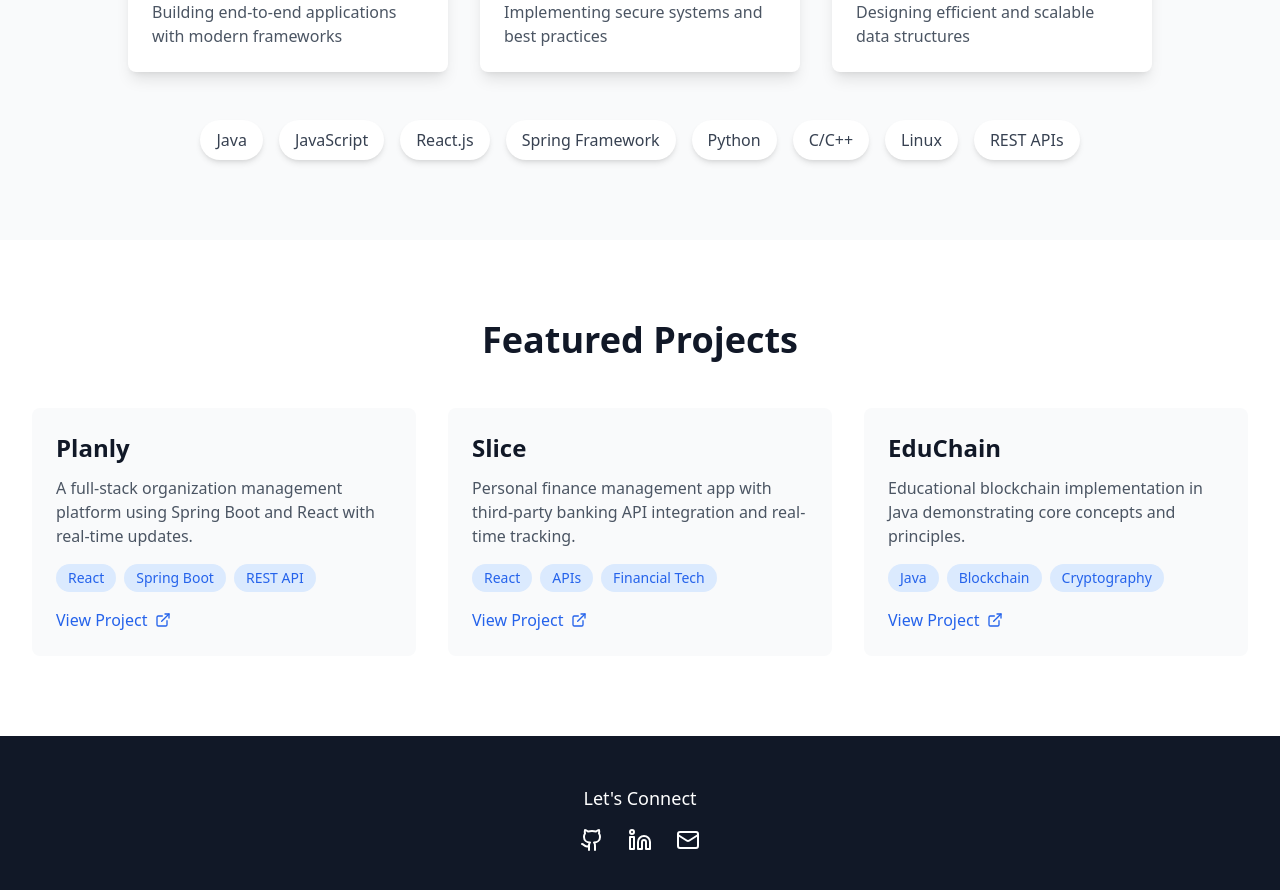
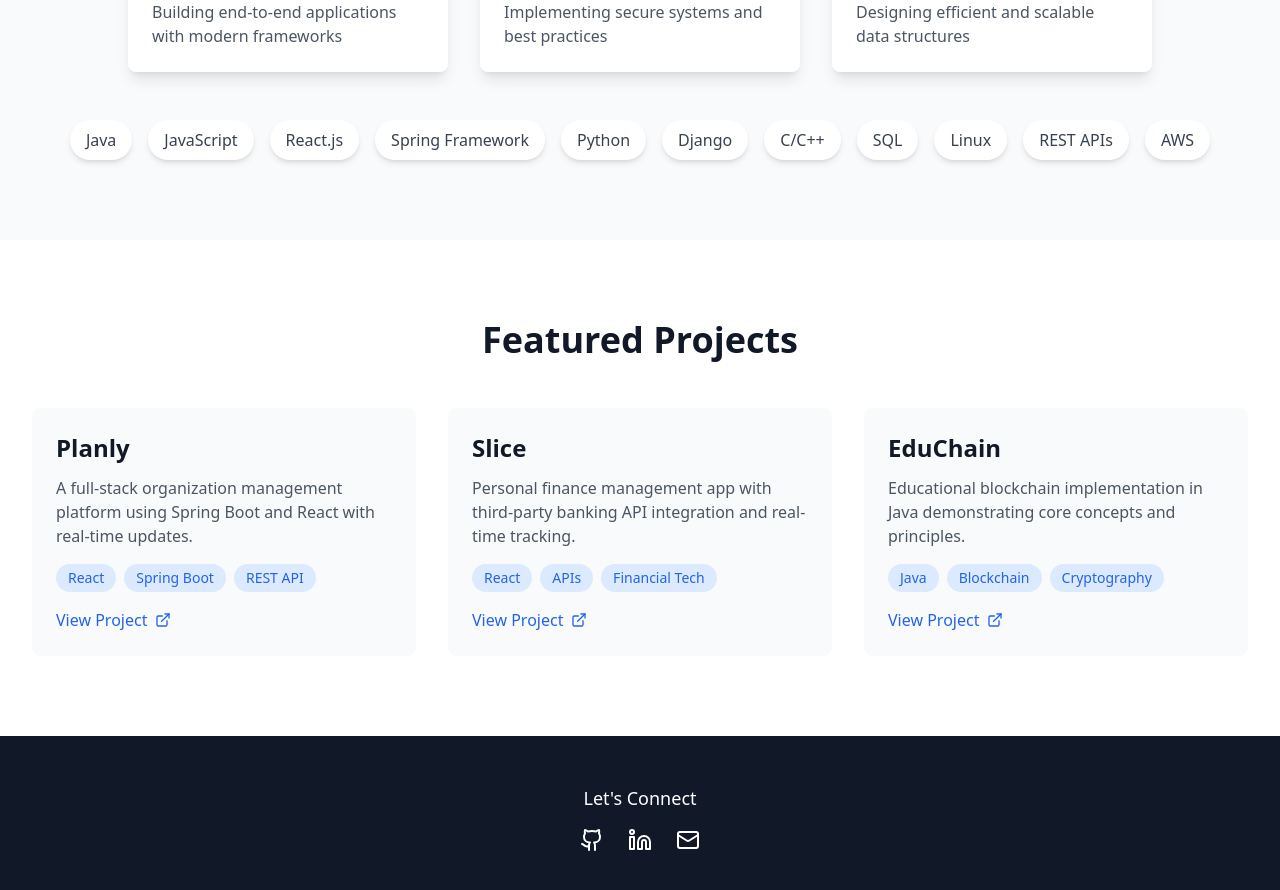
Before and after one commit to andkob/andkob.github.io, a React (Vite) app: page / in a window 1280 px wide. Shown: the part 1560-2450 px from the top of the page. Built offline with nearby package versions, Linux system fonts and the light colour scheme.

Commit message:
Add 2 skills

```diff
--- a/src/components/Portfolio.jsx
+++ b/src/components/Portfolio.jsx
@@ -176,7 +176,7 @@ const Portfolio = () => {
           </div>
 
           <div className="mt-12 flex flex-wrap justify-center gap-4">
-            {['Java', 'JavaScript', 'React.js', 'Spring Framework', 'Python', 'C/C++', 'Linux', 'REST APIs'].map((tech, index) => (
+            {['Java', 'JavaScript', 'React.js', 'Spring Framework', 'Python', 'Django', 'C/C++', 'SQL', 'Linux', 'REST APIs', 'AWS'].map((tech, index) => (
               <span key={index} className="px-4 py-2 bg-white dark:bg-gray-800 rounded-full shadow-md text-gray-700 dark:text-gray-300">
                 {tech}
               </span>
```
